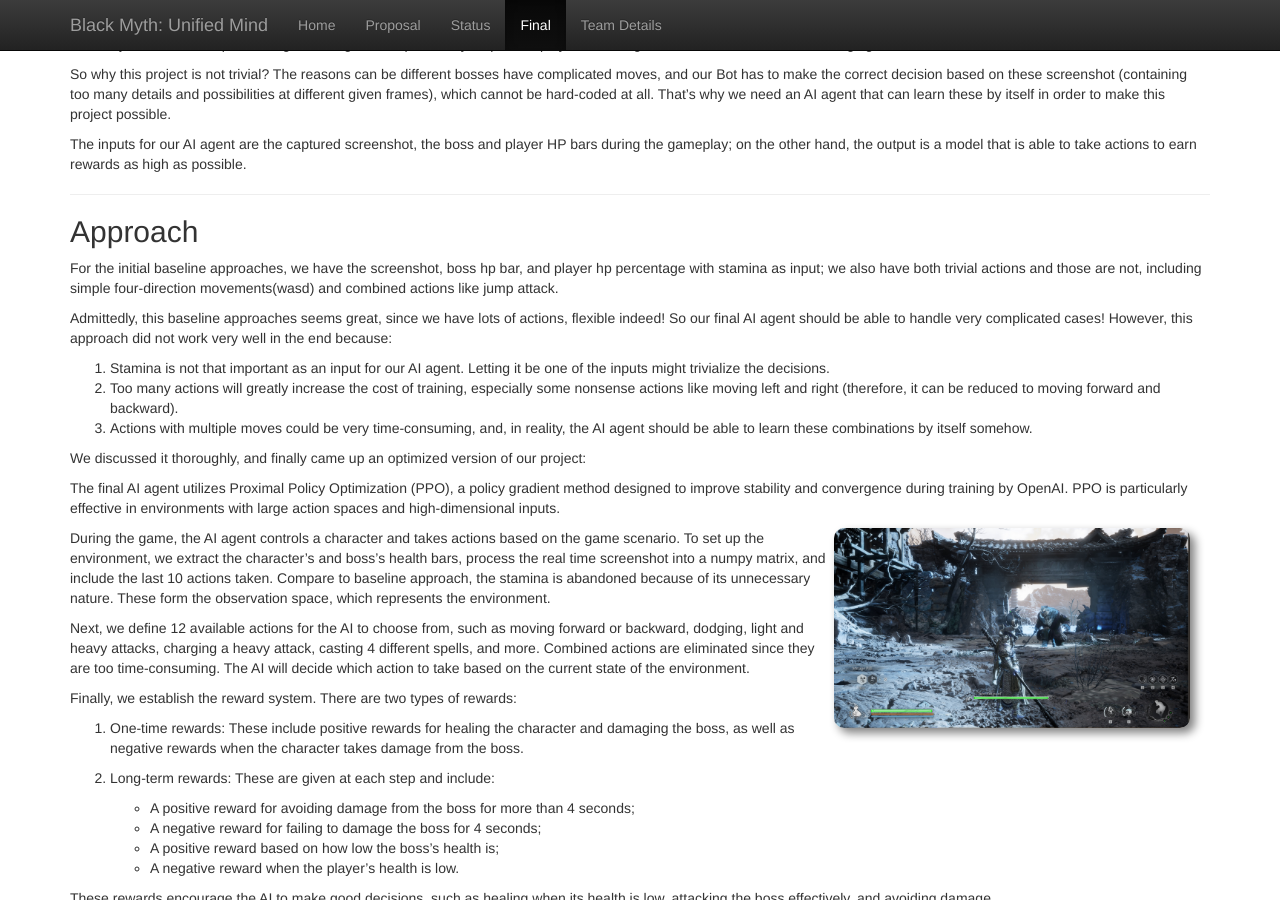
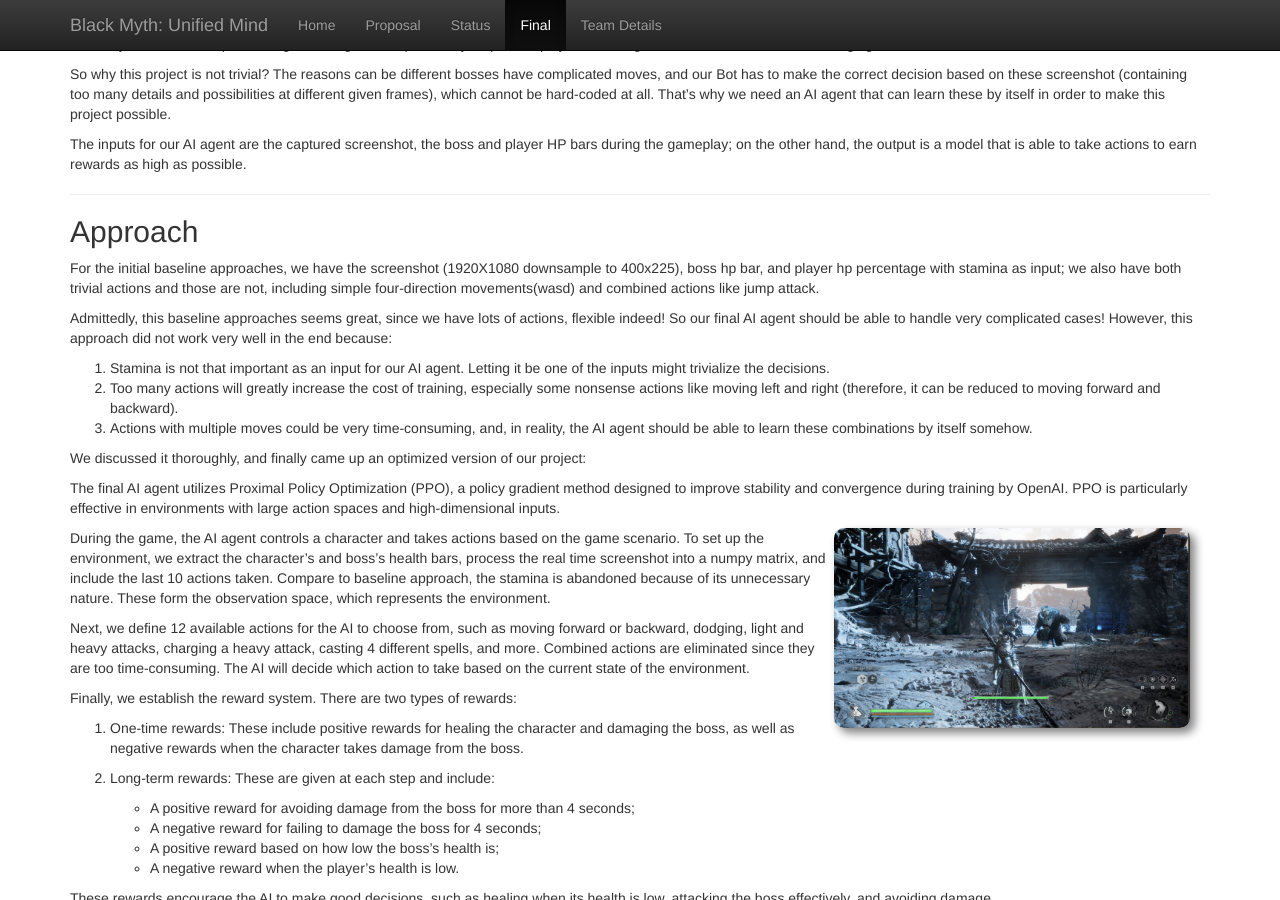
Before and after one commit to Jack-Emerald/BlackMyth-Unified_Mind, a Jekyll site: the page built from docs/final.md, in a window 1280 px wide and 900 px high, scrolled down 616 px. Built offline with Jekyll 4.4.1, drawn with Linux system fonts in a browser that asks for light colours.

Commit message:
Update final.md

```diff
--- a/docs/final.md
+++ b/docs/final.md
@@ -21,7 +21,7 @@ The inputs for our AI agent are the captured screenshot, the boss and player HP
 <hr>
 
 ## Approach
-For the initial baseline approaches, we have the screenshot, boss hp bar, and player hp percentage with stamina as input; we also have both trivial actions and those are not, including simple four-direction movements(wasd) and combined actions like jump attack.
+For the initial baseline approaches, we have the screenshot (1920X1080 downsample to 400x225), boss hp bar, and player hp percentage with stamina as input; we also have both trivial actions and those are not, including simple four-direction movements(wasd) and combined actions like jump attack.
 
 Admittedly, this baseline approaches seems great, since we have lots of actions, flexible indeed! So our final AI agent should be able to handle very complicated cases! However, this approach did not work very well in the end because:
 1. Stamina is not that important as an input for our AI agent. Letting it be one of the inputs might trivialize the decisions.
```
